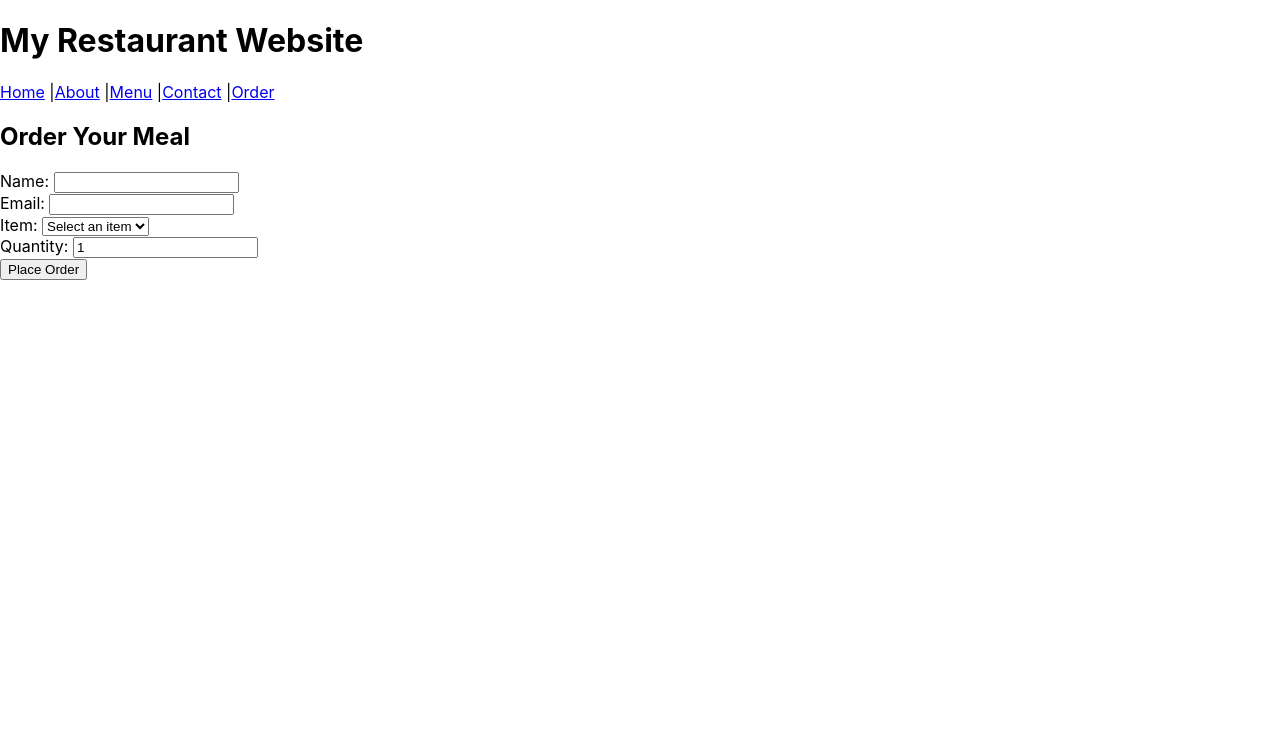
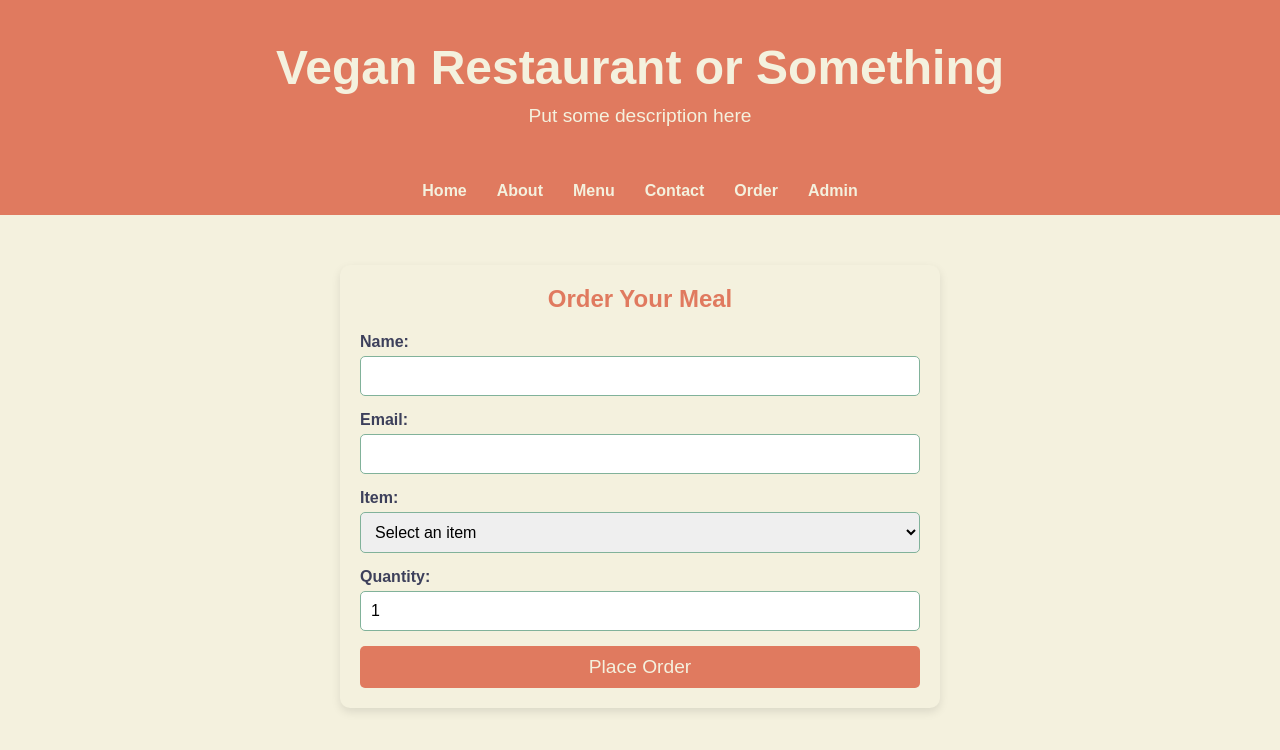
Before and after one commit to rebanto/tsa-webmaster-24, a React (Create React App) app in the folder client/: page /order in a window 1280 px wide. Shown: the top 750 px of the page. Built offline with nearby package versions, Linux system fonts and the light colour scheme.

Commit message:
base styling, order.css and adminpage.css, and checbox for admin dashboard

```diff
--- a/client/src/App.js
+++ b/client/src/App.js
@@ -6,19 +6,28 @@ import Menu from './pages/Menu';
 import Contact from './pages/Contact';
 import Order from './pages/Order';
 import AdminPage from './pages/AdminPage';
+import './index.css'; // Ensure styles are applied
 
 function App() {
   return (
     <div className="App">
-      <h1>My Restaurant Website</h1>
-      <nav>
-        <Link to="/">Home</Link> |
-        <Link to="/about">About</Link> |
-        <Link to="/menu">Menu</Link> |
-        <Link to="/contact">Contact</Link> |
+      <header>
+        <h1>Vegan Restaurant or Something</h1>
+        <p>Put some description here</p>
+      </header>
+
+      <nav className="navbar">
+        <div className="container">
+          <Link to="/">Home</Link>
+          <Link to="/about">About</Link>
+          <Link to="/menu">Menu</Link>
+          <Link to="/contact">Contact</Link>
           <Link to="/order">Order</Link>
+          <Link to="/admin">Admin</Link>
+        </div>
       </nav>
 
+      <main className="container">
         <Routes>
           <Route path="/" element={<Home />} />
           <Route path="/about" element={<About />} />
@@ -27,6 +36,7 @@ function App() {
           <Route path="/order" element={<Order />} />
           <Route path="/admin" element={<AdminPage />} />
         </Routes>
+      </main>
     </div>
   );
 }
--- a/client/src/index.css
+++ b/client/src/index.css
@@ -1,13 +1,89 @@
-body {
+* {
   margin: 0;
-  font-family: -apple-system, BlinkMacSystemFont, 'Segoe UI', 'Roboto', 'Oxygen',
-    'Ubuntu', 'Cantarell', 'Fira Sans', 'Droid Sans', 'Helvetica Neue',
-    sans-serif;
-  -webkit-font-smoothing: antialiased;
-  -moz-osx-font-smoothing: grayscale;
+  padding: 0;
+  box-sizing: border-box;
 }
 
-code {
-  font-family: source-code-pro, Menlo, Monaco, Consolas, 'Courier New',
-    monospace;
+body,
+html {
+  font-family: "Arial", sans-serif;
+  color: #3d405b;
+  background-color: #f4f1de;
+  min-height: 100vh;
+  display: flex;
+  flex-direction: column;
 }
+
+header {
+  background-color: #e07a5f;
+  color: #f4f1de;
+  text-align: center;
+  padding: 40px 20px;
+}
+
+header h1 {
+  font-size: 3rem;
+  font-weight: bold;
+  margin-bottom: 10px;
+}
+
+header p {
+  font-size: 1.2rem;
+}
+
+main {
+  flex: 1;
+  padding: 20px;
+}
+
+.container {
+  max-width: 1200px;
+  margin: 0 auto;
+  padding: 0 20px;
+}
+
+button {
+  background-color: #81b29a;
+  color: #f4f1de;
+  border: none;
+  padding: 10px 20px;
+  border-radius: 5px;
+  font-size: 1rem;
+  cursor: pointer;
+  transition: background-color 0.3s ease;
+}
+
+button:hover {
+  background-color: #3d405b;
+}
+
+section {
+  padding: 40px 20px;
+  background: linear-gradient(135deg, #f4f1de, #e07a5f20);
+  border-radius: 10px;
+  margin-bottom: 20px;
+  box-shadow: 0 4px 10px rgba(0, 0, 0, 0.1);
+}
+
+.navbar {
+  background-color: #e07a5f;
+  color: #f4f1de;
+  padding: 15px 30px;
+  display: flex;
+  justify-content: space-between;
+  align-items: center;
+  position: sticky;
+  top: 0;
+  z-index: 1000;
+}
+
+.navbar a {
+  color: #f4f1de;
+  text-decoration: none;
+  font-weight: bold;
+  margin: 0 15px;
+}
+
+.navbar a:hover {
+  color: #81b29a;
+}
--- a/client/src/index.js
+++ b/client/src/index.js
@@ -2,7 +2,7 @@ import React from 'react';
 import ReactDOM from 'react-dom/client';
 import './index.css';
 import App from './App';
-import { BrowserRouter } from 'react-router-dom';  // Import BrowserRouter
+import { BrowserRouter } from 'react-router-dom';
 
 const root = ReactDOM.createRoot(document.getElementById('root'));
 root.render(
--- /dev/null
+++ b/client/src/pages/AdminPage.css
@@ -0,0 +1,59 @@
+.admin-page {
+    padding: 20px;
+    background-color: #F4F1DE;
+    max-width: 1000px;
+    margin: 50px auto;
+    box-shadow: 0 4px 10px rgba(0, 0, 0, 0.1);
+    border-radius: 10px;
+  }
+
+  .admin-page h1 {
+    text-align: center;
+    color: #3D405B;
+    margin-bottom: 20px;
+    font-size: 2.5rem;
+  }
+
+  .admin-page h2 {
+    color: #E07A5F;
+    margin-bottom: 10px;
+    text-align: center;
+    font-size: 1.5rem;
+  }
+
+  table {
+    width: 100%;
+    border-collapse: collapse;
+    margin-top: 20px;
+  }
+
+  table th,
+  table td {
+    padding: 12px;
+    text-align: left;
+    border: 1px solid #81B29A;
+  }
+
+  table th {
+    background-color: #E07A5F;
+    color: #F4F1DE;
+    font-weight: bold;
+  }
+
+  table tr:nth-child(even) {
+    background-color: #F4F1DE;
+  }
+
+  table tr:nth-child(odd) {
+    background-color: #fff;
+  }
+
+  table tr:hover {
+    background-color: #81B29A;
+    color: #F4F1DE;
+  }
+
+  table input[type="checkbox"] {
+    transform: scale(1.5); /* Make the checkbox a little bigger */
+    cursor: pointer;
+  }
--- a/client/src/pages/AdminPage.js
+++ b/client/src/pages/AdminPage.js
@@ -1,4 +1,5 @@
 import React, { useEffect, useState } from "react";
+import './AdminPage.css';
 
 const AdminPage = () => {
   const [orders, setOrders] = useState([]);
@@ -10,15 +11,21 @@ const AdminPage = () => {
         const data = await response.json();
         setOrders(data);
       } catch (error) {
-        console.error("Error fetching orders:", error);
+        console.error("error:", error);
       }
     };
 
     fetchOrders();
   }, []);
 
+  const handleCheckboxChange = (index) => {
+    const updatedOrders = [...orders];
+    updatedOrders[index].completed = !updatedOrders[index].completed;
+    setOrders(updatedOrders);
+  };
+
   return (
-    <div>
+    <div className="admin-page">
       <h1>Admin Dashboard</h1>
       <h2>Orders</h2>
       <table>
@@ -28,16 +35,26 @@ const AdminPage = () => {
             <th>Email</th>
             <th>Item</th>
             <th>Quantity</th>
+            <th>Completed</th>
           </tr>
         </thead>
         <tbody>
           {orders.map((order, index) => (
+            !order.completed && (
               <tr key={index}>
                 <td>{order.name}</td>
                 <td>{order.email}</td>
                 <td>{order.item}</td>
                 <td>{order.quantity}</td>
+                <td>
+                  <input
+                    type="checkbox"
+                    checked={order.completed}
+                    onChange={() => handleCheckboxChange(index)}
+                  />
+                </td>
               </tr>
+            )
           ))}
         </tbody>
       </table>
--- /dev/null
+++ b/client/src/pages/Order.css
@@ -0,0 +1,54 @@
+.order-page {
+    max-width: 600px;
+    margin: 50px auto;
+    padding: 20px;
+    background-color: #F4F1DE;
+    box-shadow: 0 4px 10px rgba(0, 0, 0, 0.1);
+    border-radius: 10px;
+  }
+
+  .order-page h2 {
+    text-align: center;
+    color: #E07A5F;
+    margin-bottom: 20px;
+  }
+
+  .order-page form label {
+    display: block;
+    margin-bottom: 5px;
+    color: #3D405B;
+    font-weight: bold;
+  }
+
+  .order-page form input,
+  .order-page form select {
+    width: 100%;
+    padding: 10px;
+    margin-bottom: 15px;
+    border: 1px solid #81B29A;
+    border-radius: 5px;
+    font-size: 1rem;
+  }
+
+  .order-page form input:focus,
+  .order-page form select:focus {
+    outline: none;
+    border-color: #E07A5F;
+    box-shadow: 0 0 5px rgba(224, 122, 95, 0.5);
+  }
+
+  .order-page form button {
+    width: 100%;
+    background-color: #E07A5F;
+    color: #F4F1DE;
+    padding: 10px;
+    border: none;
+    border-radius: 5px;
+    font-size: 1.2rem;
+    cursor: pointer;
+    transition: background-color 0.3s ease;
+  }
+
+  .order-page form button:hover {
+    background-color: #81B29A;
+  }
--- a/client/src/pages/Order.js
+++ b/client/src/pages/Order.js
@@ -1,4 +1,5 @@
 import React, { useState } from "react";
+import './Order.css';
 
 function Order() {
   const [orderDetails, setOrderDetails] = useState({
@@ -27,7 +28,7 @@ function Order() {
         alert(`${data.message}`); // print message returned from flask server
         setOrderDetails({ name: "", email: "", item: "", quantity: 1 });
       })
-      .catch((error) => console.error("Error:", error));
+      .catch((error) => console.error("error:", error));
   };
 
   return (
--- a/package.json
+++ b/package.json
@@ -1,5 +1,5 @@
 {
   "dependencies": {
-    "react-router-dom": "^7.0.1"
+    "react-router-dom": "^7.0.2"
   }
 }
```
Also changed, not shown: 1 other file (tests, documents, lock files or other folders). Lines whose indentation alone changed are shown as unchanged.
